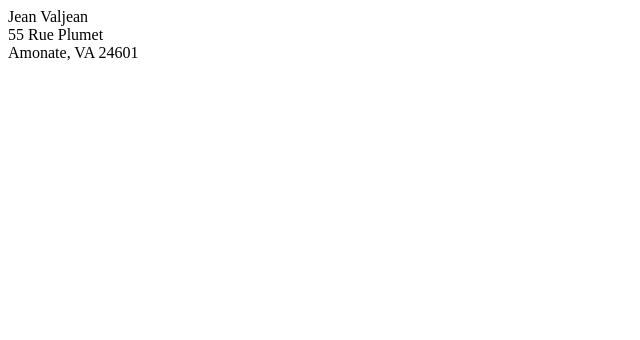
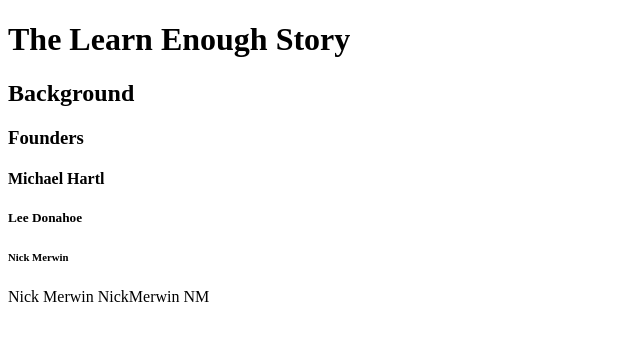
Before and after one commit to snowdaze03/sample_website, a plain HTML site: page index.html in a window 1280 px wide. Shown: the whole page, without its empty margins (0-640 px from the left). Drawn offline with Linux system fonts and the light colour scheme.

Commit message:
Update index.html

```diff
--- a/index.html
+++ b/index.html
@@ -1,12 +1,19 @@
 <!DOCTYPE html>
 <html>
   <head>
-    <title>Who am I?</title>
+    <title>Learn Enough to Be Dangerous</title>
     <meta charset="utf-8">
   </head>
   <body>
-    Jean Valjean<br>
-    55 Rue Plumet<br>
-    Amonate, VA 24601
+   <h1>The Learn Enough Story</h1>
+    <h2>Background</h2>
+    <h3>Founders</h3>
+    <h4>Michael Hartl</h4>
+    <h5>Lee Donahoe</h5>
+    <h6>Nick Merwin</h6>
+    <h7>Nick</h7>
+    <h8>Merwin</h8>
+    <h9>NickMerwin</h9>
+    <h10>NM</h10>
   </body>
 </html>
```
